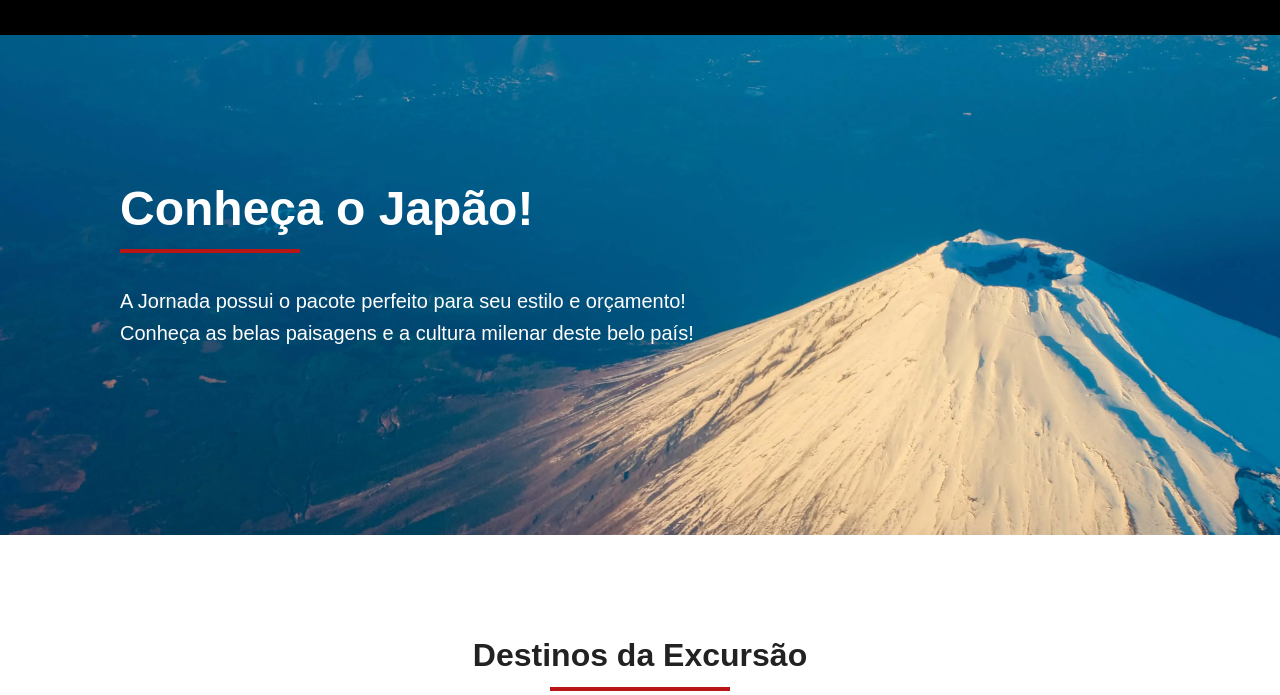
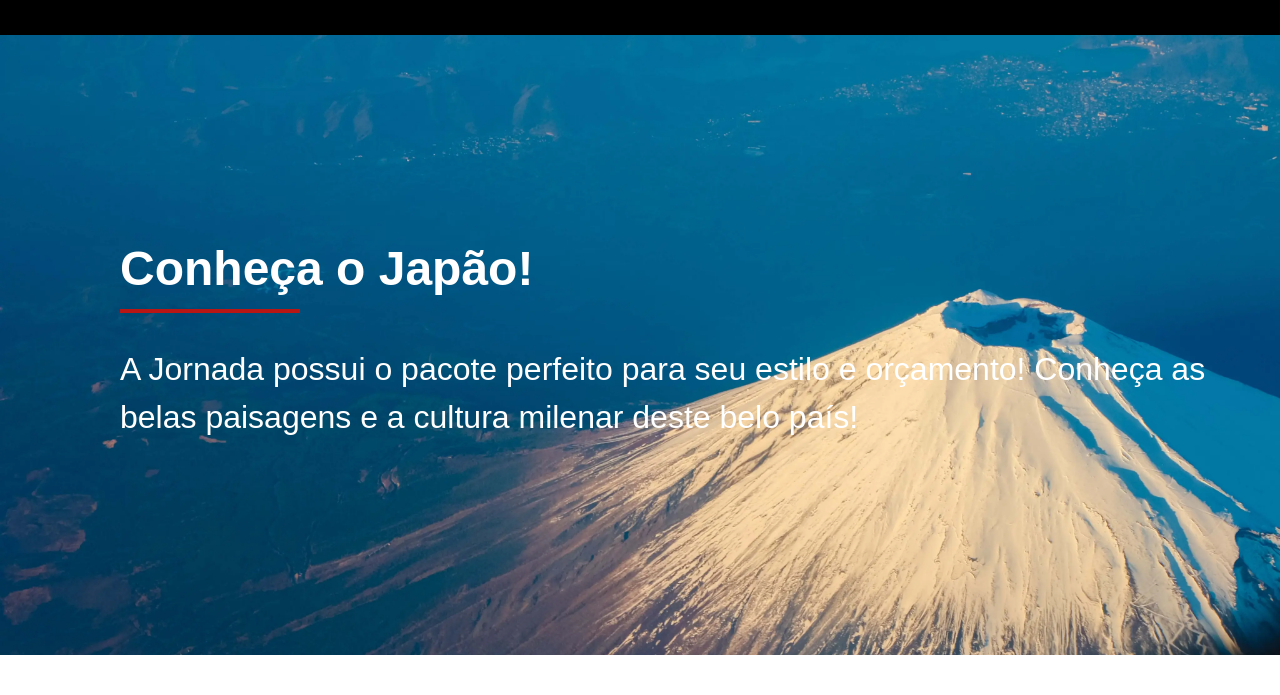
Before and after one commit to renanbenner/jornada-viagens, a plain HTML site: page pages/pacotes.html in a window 1280 px wide. Shown: the part 105-800 px from the top of the page. Drawn offline with Linux system fonts and the light colour scheme; a web font is replaced by a local one.

Commit message:
Finaliza pagina pacotes

```diff
--- a/assets/css/page-pacotes.css
+++ b/assets/css/page-pacotes.css
@@ -2,40 +2,32 @@
   text-decoration: underline;
 }
 
-.hero .hero-img.hero-img-pacotes {
+.page-pacotes.hero {
+  margin-bottom: 104px;
+  color: var(--texto-secundario);
+}
+
+.page-pacotes .hero-img {
   background: url(../img/page-pacotes/hero.webp) no-repeat center / cover;
   display: block;
   height: 460px;
   background-position: -300px 0;
-  margin-bottom: 104px;
 }
 
-.hero .container-hero {
-  position: relative;
-}
-.hero .container-hero .conteudo-hero {
-  position: absolute;
-  top: 0;
-  left: 0;
-  width: 312px;
-  height: 330px;
+.page-pacotes .conteudo-hero {
   padding: 65px 24px;
-  color: var(--texto-secundario);
-  text-align: left;
-}
-.hero .container-hero .conteudo-hero h2 {
-  font: var(--h1);
-  padding: 0;
-  text-align: left;
 }
 
-.hero .container-hero .conteudo-hero .section-title.title-hero hr {
-  margin: 16px 42px 32px 0;
+.page-pacotes .conteudo-hero h1 {
+  font: var(--h1);
 }
 
-.hero .container-hero .conteudo-hero p {
+.page-pacotes .conteudo-hero hr {
+  margin: 16px auto 32px 0;
+}
+
+.page-pacotes .conteudo-hero p {
   font: var(--body-2);
-  width: 312px;
 }
 
 .pagamento .content-conteiner .button {
@@ -70,9 +62,19 @@
 }
 
 @media screen and (min-width: 768px) {
-  .hero .hero-img.hero-img-pacotes {
-    background-position: 0;
+  .page-pacotes .hero-img {
+    background-position: -150px 0;
+    height: 620px;
   }
+
+  .page-pacotes .conteudo-hero {
+    padding: 210px 70px 110px 120px;
+  }
+
+  .page-pacotes .conteudo-hero p {
+    font: var(--body-4);
+  }
+
   .pagamento .content-conteiner .button {
     display: none;
   }
@@ -105,26 +107,14 @@
 }
 
 @media screen and (min-width: 1024px) {
-  .hero .hero-img.hero-img-pacotes {
-    height: 500px;
-  }
-  .hero .container-hero .conteudo-hero {
-    padding: 150px 740px 150px 120px;
-  }
-
-  .hero .container-hero .conteudo-hero h2 {
-    width: 443px;
-  }
-
-  .hero .container-hero .conteudo-hero p {
-    width: 579px;
-    height: 192px;
+  .page-pacotes .hero-img {
+    background-position: 0;
   }
 }
 
 @media screen and (min-width: 1440px) {
-  .hero .hero-img.hero-img-pacotes {
-    height: 620px;
+  .page-pacotes .conteudo-hero {
+    padding: 160px 740px 160px 120px;
   }
 
   .pagamento
@@ -153,3 +143,13 @@
       center / cover;
   }
 }
+
+@media screen and (min-width: 1990px) {
+  .page-pacotes .conteudo-hero {
+    padding: 160px 1200px 160px 120px;
+  }
+
+  .hero .hero-footer.hero-footer-page-pacotes {
+    height: 700px;
+  }
+}
--- a/pages/pacotes.html
+++ b/pages/pacotes.html
@@ -60,7 +60,10 @@
               <a href="./blog.html" title="Acessar Blog">Blog</a>
             </li>
             <li>
-              <a class="ativo" href="pacotes.html" title="Acessar Pacotes de Viagens"
+              <a
+                class="ativo"
+                href="pacotes.html"
+                title="Acessar Pacotes de Viagens"
                 >Pacote de Viagens</a
               >
             </li>
@@ -72,15 +75,14 @@
       </div>
     </header>
     <main>
-      <section class="hero">
-        <div class="container-hero">
-          <div class="hero-img hero-img-pacotes"></div>
+      <section class="page-pacotes hero">
+        <div class="hero-img">
           <div class="conteudo-hero">
-            <div class="section-title title-hero">
-              <h2>Conheça o Japão!</h2>
+            <div class="section-title">
+              <h1>Conheça o Japão!</h1>
               <hr />
             </div>
-            <p class="content-text subtitle-pages">
+            <p>
               A Jornada possui o pacote perfeito para seu estilo e orçamento!
               Conheça as belas paisagens e a cultura milenar deste belo país!
             </p>
@@ -156,9 +158,9 @@
           <article>
             <header>
               <p>
-                A Jornada foi uma das melhores agências de viagens que eu já
-                experimentei. O serviço ao cliente foi excepcional, e toda a
-                equipe foi muito atenciosa e prestativa.
+                Tive uma experiência inesquecível. O pacote Japão me permitiu
+                explorar de templos antigos a cidades modernas. E o valor coube
+                no bolso, recomendo!
               </p>
             </header>
             <footer>
@@ -167,7 +169,7 @@
                 alt="foto de perfil da Talita Villas Boas"
               />
               <div class="container-perfil">
-                <h3>Talita Villas Boas</h3>
+                <h3>Júlio Garibaldi</h3>
                 <div class="avaliacao">
                   <span class="estrelas">★</span>
                   <span class="estrelas">★</span>
@@ -181,9 +183,9 @@
           <article>
             <header>
               <p>
-                Recomendo fortemente a agência de viagens Jornada. Eles oferecem
-                um serviço personalizado e de alta qualidade que excedeu minhas
-                expectativas em minha última viagem.
+                Minha viagem para Tóquio foi incrível. O itinerário
+                personalizado me permitiu muito em pouco tempo. Excedeu minhas
+                expectativas e já quero viajar com a Jornada novamente!
               </p>
             </header>
             <footer>
@@ -192,7 +194,7 @@
                 alt="foto de perfil da Amari Salin"
               />
               <div class="container-perfil">
-                <h3>Talita Villas Boas</h3>
+                <h3>Lúcia S. Rabello</h3>
                 <div class="avaliacao">
                   <span class="estrelas">★</span>
                   <span class="estrelas">★</span>
@@ -206,9 +208,8 @@
           <article>
             <header>
               <p>
-                Minha viagem com a Jornada foi incrível! Recomendo muito a
-                agência para quem busca uma experiência emocionante e
-                personalizada.
+                Minha viagem para Osaka foi inesquecível! A Jornada organizou
+                tudo de forma perfeita, recomendo de olhos fechados!
               </p>
             </header>
             <footer>
@@ -217,7 +218,7 @@
                 alt="foto de perfil da Lauro B. Matos"
               />
               <div class="container-perfil">
-                <h3>Talita Villas Boas</h3>
+                <h3>Olga dos Reis</h3>
                 <div class="avaliacao">
                   <span class="estrelas">★</span>
                   <span class="estrelas">★</span>
```
